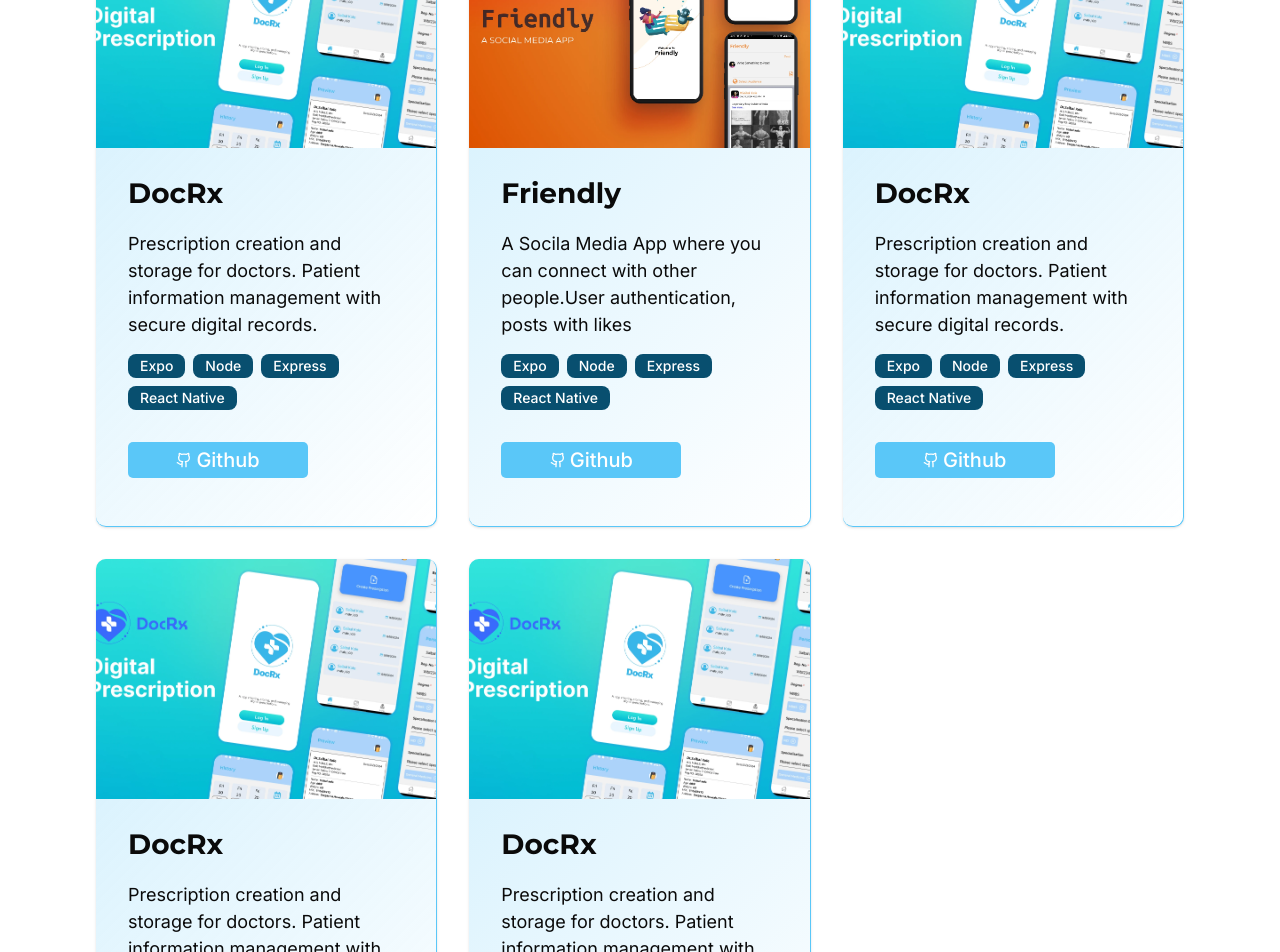
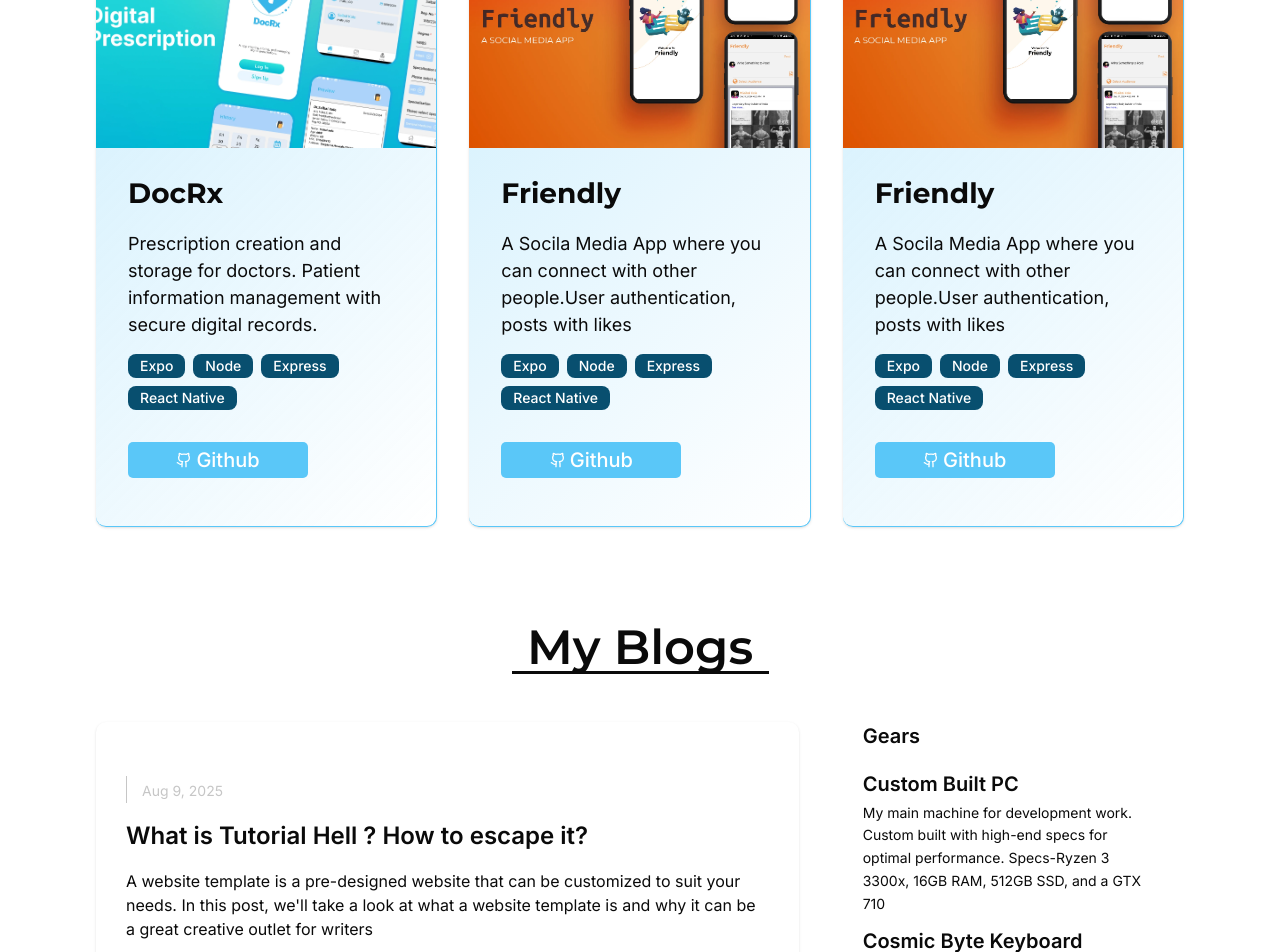
Before and after one commit to Saibalweb/my_portfolio_v2, a Next.js app: page / in a window 1280 px wide. Shown: the part 2475-3427 px from the top of the page. Built offline with nearby package versions, Linux system fonts and the light colour scheme.

Commit message:
minor changes

```diff
--- a/src/constants/projects.ts
+++ b/src/constants/projects.ts
@@ -20,24 +20,10 @@
       technologies: ["Expo", "Node", "Express", "React Native"],
     },
     {
-      title: "DocRx",
+      title: "Friendly",
       description:
-        "Prescription creation and storage for doctors. Patient information management with secure digital records.",
-      image: "/DocRx_cover.webp",
-      technologies: ["Expo", "Node", "Express", "React Native"],
-    },
-    {
-      title: "DocRx",
-      description:
-        "Prescription creation and storage for doctors. Patient information management with secure digital records.",
-      image: "/DocRx_cover.webp",
-      technologies: ["Expo", "Node", "Express", "React Native"],
-    },
-    {
-      title: "DocRx",
-      description:
-        "Prescription creation and storage for doctors. Patient information management with secure digital records.",
-      image: "/DocRx_cover.webp",
+        "A Socila Media App where you can connect with other people.User authentication, posts with likes",
+      image: "/Friendly_cover.webp",
       technologies: ["Expo", "Node", "Express", "React Native"],
     },
   ];
--- a/src/constants/workExp.ts
+++ b/src/constants/workExp.ts
@@ -10,7 +10,7 @@
       {
         id: "1-1",
         title: "FrontEnd Software Engineer",
-        employmentPeriod: "Feb 2024 - Dec 2024",
+        employmentPeriod: "Feb 2024 - Feb 2025",
         employmentType: "Full-time",
         description: `- Architected and executed seamless updates for CashMe, Calonex, and eParisheva, enhancing user experience and functionality; achieved a 40% decrease in reported app crashes, improving overall user satisfaction.
 - Created visually appealing and functional UI designs utilizing React Native; recognized as most junior member on team contributing innovative solutions resulting in reduced bounce rates of application.
--- a/src/lib/parseMdx.ts
+++ b/src/lib/parseMdx.ts
@@ -1,7 +1,6 @@
 import matter from "gray-matter";
 import {compileMDX} from "next-mdx-remote/rsc";
 import remarkGfm from 'remark-gfm'
-import React from "react";
 
 export async function parseMdx(content: string) {
   const { data: frontMatter, content: mdxSource } = matter(content);
```
